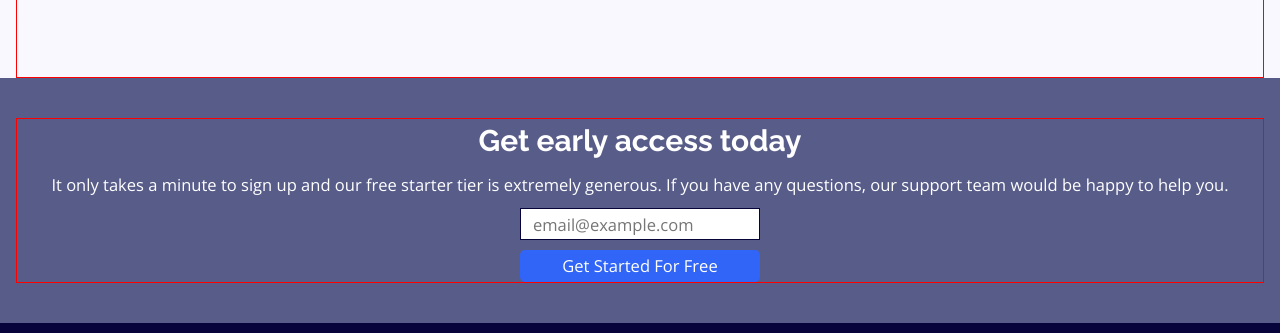
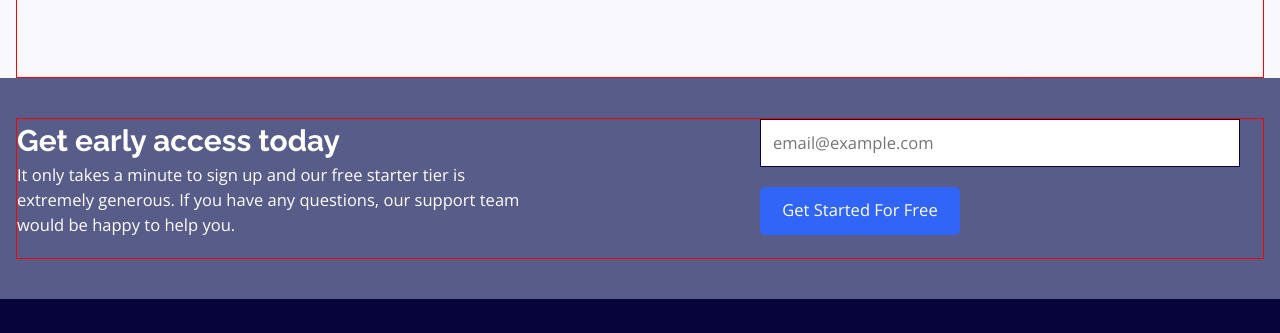
Before and after one commit to mayor-creator/fylo_landing_page_app, a plain HTML site: page index.html in a window 1280 px wide. Shown: the part 1240-1573 px from the top of the page. Drawn offline with Linux system fonts and the light colour scheme.

Commit message:
add desktop style to cta component

```diff
--- a/scss/components/_cta.scss
+++ b/scss/components/_cta.scss
@@ -7,16 +7,38 @@
     padding-bottom: u.rem(40);
   }
 
+  &__cta_grid {
+    @include u.breakpoint(large) {
+      @include u.grid;
+    }
+  }
+
+  &__cta_grid_form {
+    @include u.breakpoint(large) {
+      padding-left: u.rem(120);
+    }
+  }
+
   &__cta_heading {
     text-align: center;
     color: var(--color-white);
     padding-bottom: u.rem(10);
+
+    @include u.breakpoint(large) {
+      text-align: left;
+      padding: 0;
+    }
   }
 
   &__cta_message {
     text-align: center;
     padding: u.rem(0) u.rem(20) u.rem(10);
     color: var(--color-white);
+
+    @include u.breakpoint(large) {
+      text-align: left;
+      padding: u.rem(0) u.rem(120) u.rem(20) u.rem(0);
+    }
   }
 
   &__cta_input {
@@ -24,11 +46,23 @@
     width: u.rem(240);
     height: u.rem(32);
     margin-bottom: u.rem(10);
+
+    @include u.breakpoint(large) {
+      width: u.rem(480);
+      height: u.rem(48);
+      margin: u.rem(0) u.rem(0) u.rem(20) u.rem(0)
+    }
   }
 
   &__cta_button {
     @include u.button;
     width: u.rem(240);
     height: u.rem(32);
+
+    @include u.breakpoint(large) {
+      width: u.rem(200);
+      height: u.rem(48);
+      margin: 0
+    }
   }
 }
```
Also changed, not shown: dist/style.css, 1 other file.
